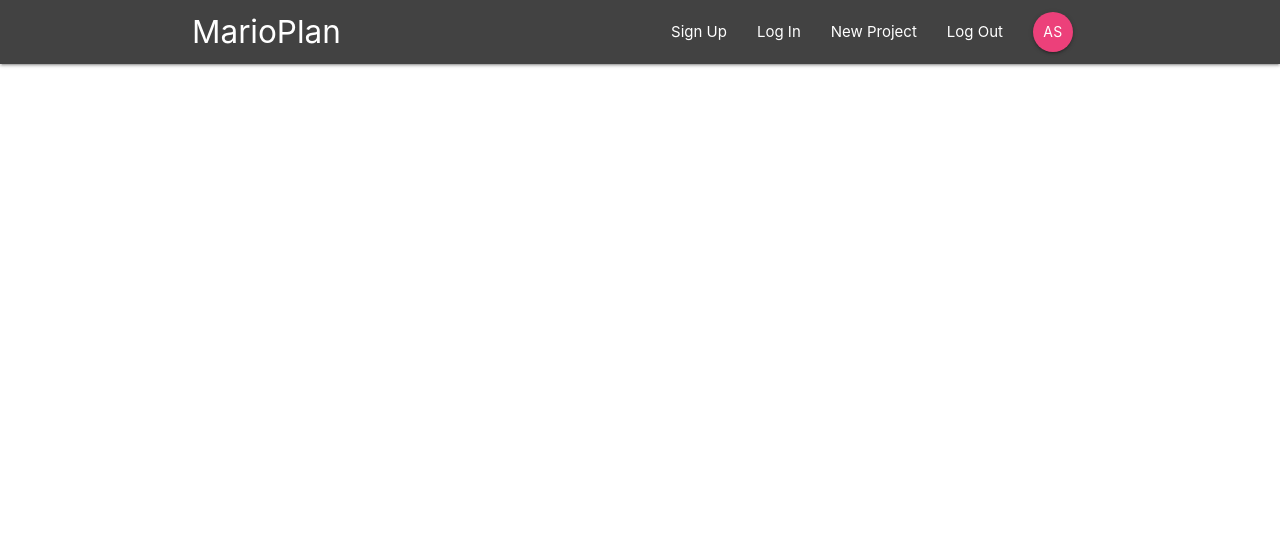
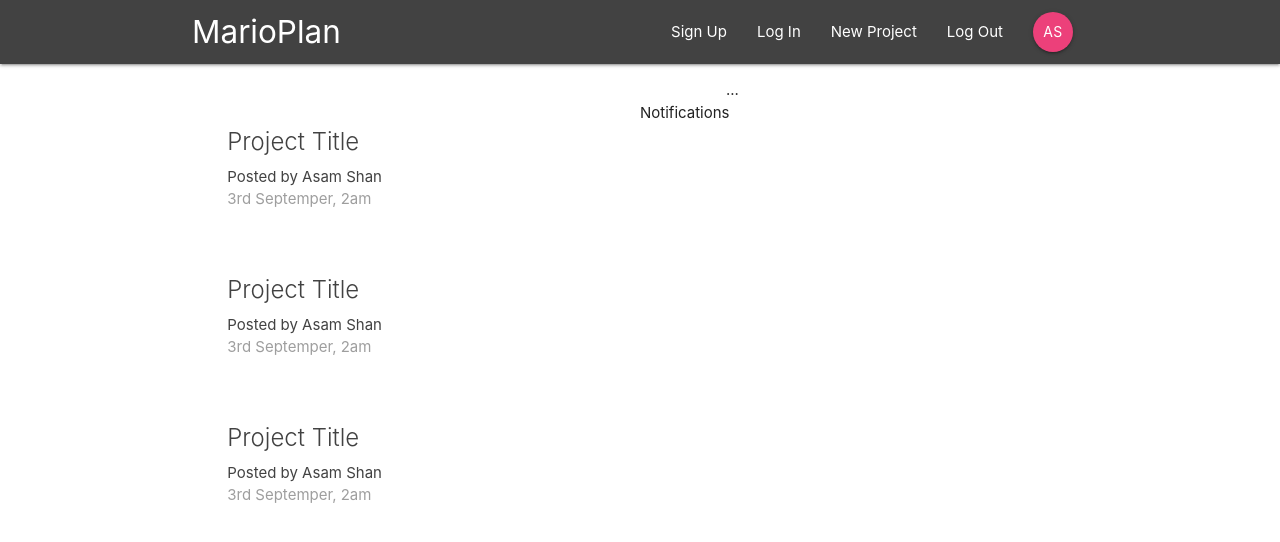
Before and after one commit to shan8851/project-manager, a React (Create React App) app: page / in a window 1280 px wide. Shown: the top 542 px of the page. Built offline with nearby package versions, Linux system fonts and the light colour scheme.

Commit message:
adding dashboard, project list and notifications including styling and collumns

```diff
--- a/src/App.js
+++ b/src/App.js
@@ -1,6 +1,7 @@
 import React, { Component } from "react";
-import { BrowserRouter } from "react-router-dom";
+import { BrowserRouter, Switch, Route } from "react-router-dom";
 import Navbar from "./components/layout/Navbar";
+import Dashboard from "./components/dashboard/Dashboard";
 
 class App extends Component {
   render() {
@@ -8,6 +9,9 @@
       <BrowserRouter>
         <div className="App">
           <Navbar />
+          <Switch>
+            <Route path="/" component={Dashboard} />
+          </Switch>
         </div>
       </BrowserRouter>
     );
--- a/src/components/dashboard/Dashboard.js
+++ b/src/components/dashboard/Dashboard.js
@@ -0,0 +1,21 @@
+import React, { Component } from "react";
+import Notifications from "./Notifications";
+import ProjectList from "../projects/ProjectList";
+
+class Dashboard extends Component {
+  render() {
+    return (
+      <div className="dashboard container">
+        <div className="row">
+          <div className="col s12 m6">
+            <ProjectList />
+          </div>
+          <div className="col s12 m5 offset-m1">...</div>
+          <Notifications />
+        </div>
+      </div>
+    );
+  }
+}
+
+export default Dashboard;
--- a/src/components/dashboard/Notifications.js
+++ b/src/components/dashboard/Notifications.js
@@ -0,0 +1,11 @@
+import React from "react";
+
+const Notifications = () => {
+  return (
+    <div>
+      <p>Notifications</p>
+    </div>
+  );
+};
+
+export default Notifications;
--- a/src/components/projects/ProjectList.js
+++ b/src/components/projects/ProjectList.js
@@ -0,0 +1,31 @@
+import React from "react";
+
+const ProjectList = () => {
+  return (
+    <div className="project-list section">
+      <div className="card z-depth-0 project-summary">
+        <div className="card-content grey-text text-darken-3">
+          <span className="card-title">Project Title</span>
+          <p>Posted by Asam Shan</p>
+          <p className="grey-text">3rd Septemper, 2am</p>
+        </div>
+      </div>
+      <div className="card z-depth-0 project-summary">
+        <div className="card-content grey-text text-darken-3">
+          <span className="card-title">Project Title</span>
+          <p>Posted by Asam Shan</p>
+          <p className="grey-text">3rd Septemper, 2am</p>
+        </div>
+      </div>
+      <div className="card z-depth-0 project-summary">
+        <div className="card-content grey-text text-darken-3">
+          <span className="card-title">Project Title</span>
+          <p>Posted by Asam Shan</p>
+          <p className="grey-text">3rd Septemper, 2am</p>
+        </div>
+      </div>
+    </div>
+  );
+};
+
+export default ProjectList;
```
